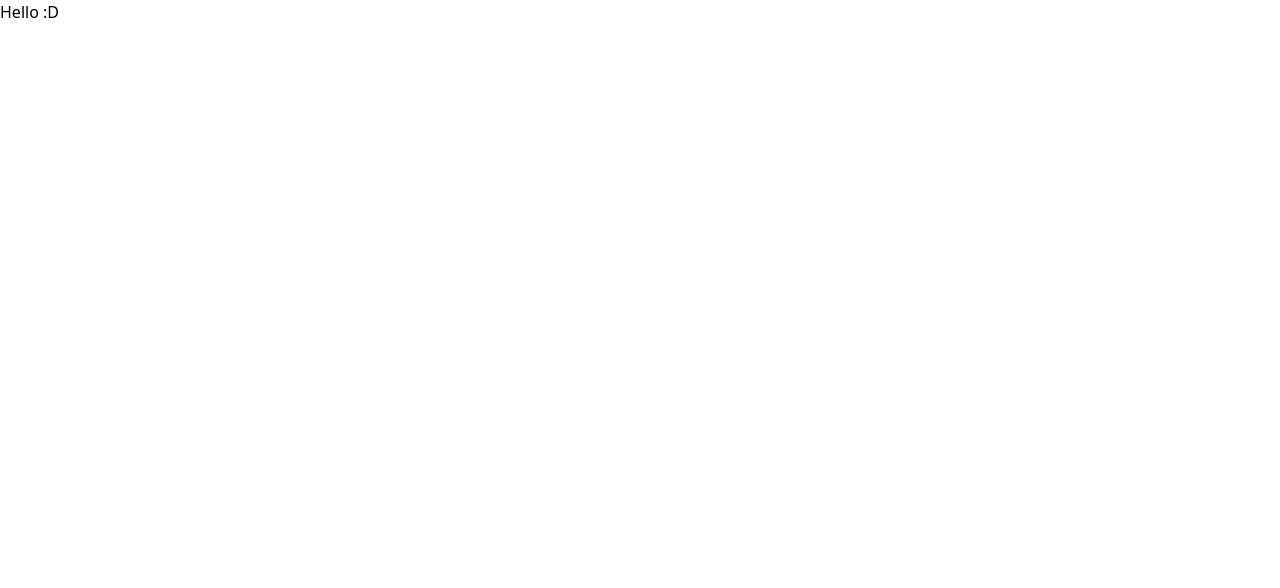
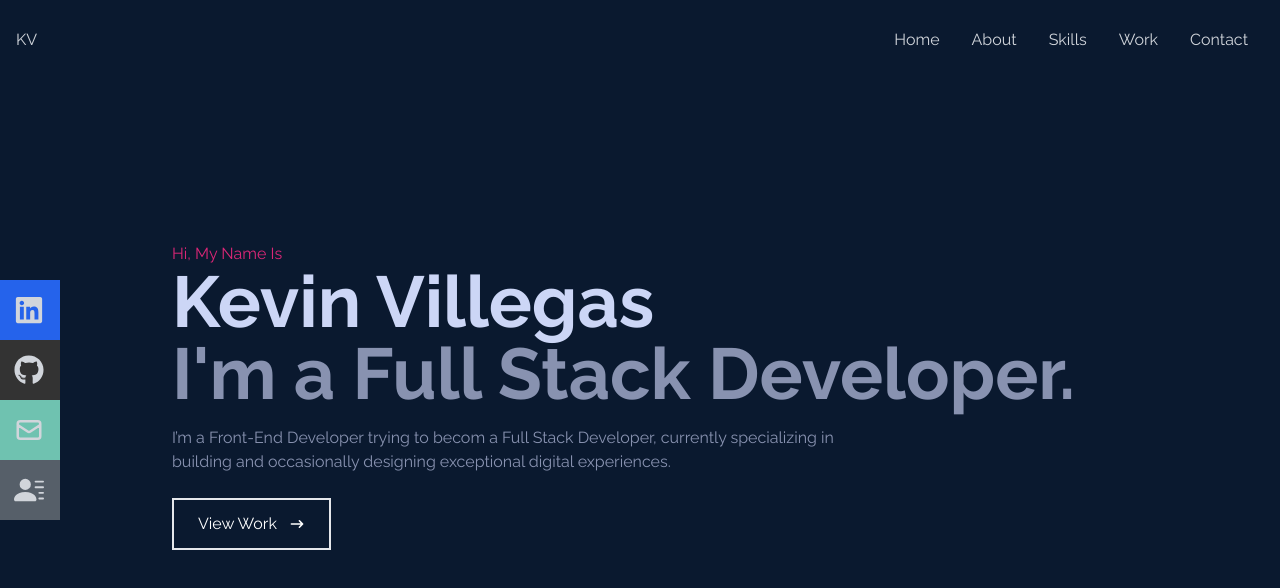
Before and after one commit to Kev-Villegas/personal-portfolio, a React (Vite) app: page / in a window 1280 px wide. Shown: the top 588 px of the page. Built offline with nearby package versions, Linux system fonts and the light colour scheme.

Commit message:
Configuring the css for tailwind and new component

```diff
--- a/package.json
+++ b/package.json
@@ -12,7 +12,8 @@
   "dependencies": {
     "react": "^18.2.0",
     "react-dom": "^18.2.0",
-    "react-icons": "^4.11.0"
+    "react-icons": "^4.11.0",
+    "react-scroll": "^1.8.9"
   },
   "devDependencies": {
     "@types/react": "^18.2.15",
--- a/src/App.jsx
+++ b/src/App.jsx
@@ -1,11 +1,13 @@
+import Home from "./components/Home";
+import Navbar from "./components/Navbar";
+
 function App() {
   return (
-    <>
-      <div>
-        <h1>Hello :D</h1>
-      </div>
-    </>
-  );
+    <div>
+      <Navbar />
+      <Home />
+    </div>
+  )
 }
 
 export default App;
--- /dev/null
+++ b/src/components/Home.jsx
@@ -0,0 +1,37 @@
+import React from 'react';
+import { HiArrowNarrowRight } from 'react-icons/hi';
+import { Link } from 'react-scroll';
+
+const Home = () => {
+  return (
+    <div name='home' className='w-full h-screen bg-[#0a192f]'>
+      {/* Container */}
+      <div className='max-w-[1000px] mx-auto px-8 flex flex-col justify-center h-full'>
+        <p className='text-pink-600'>Hi, My Name Is</p>
+        <h1 className='text-4xl sm:text-7xl font-bold text-[#ccd6f6]'>
+          Kevin Villegas
+        </h1>
+        <h2 className='text-4xl sm:text-7xl font-bold text-[#8892b0]'>
+          I'm a Full Stack Developer.
+        </h2>
+        <p className='text-[#8892b0] py-4 max-w-[700px]'>
+          I’m a Front-End Developer trying to becom a Full Stack Developer,
+          currently specializing in building and occasionally designing
+          exceptional digital experiences.
+        </p>
+        <div>
+          <button className='text-white group border-2 px-6 py-3 my-2 flex items-center hover:bg-pink-600 hover:border-pink-600'>
+          <Link to='home' smooth={true} duration={500}>
+            View Work
+          </Link>
+            <span className='group-hover:rotate-90 duration-300'>
+              <HiArrowNarrowRight className='ml-3 ' />
+            </span>
+          </button>
+        </div>
+      </div>
+    </div>
+  );
+};
+
+export default Home;
--- /dev/null
+++ b/src/components/Navbar.jsx
@@ -0,0 +1,137 @@
+import React, { useState } from 'react';
+import {
+  FaBars,
+  FaTimes,
+  FaGithub,
+  FaLinkedin,
+} from 'react-icons/fa';
+import { HiOutlineMail } from 'react-icons/hi';
+import { BsFillPersonLinesFill } from 'react-icons/bs';
+import { Link } from 'react-scroll';
+
+const Navbar = () => {
+  const [nav, setNav] = useState(false);
+  const handleClick = () => setNav(!nav);
+
+  return (
+    <div className='fixed w-full h-[80px] flex justify-between items-center px-4 bg-[#0a192f] text-gray-300'>
+      <div>
+        <h3>KV</h3>
+      </div>
+
+      {/* menu */}
+      <ul className='hidden md:flex'>
+        <li>
+          <Link to='home' smooth={true} duration={500}>
+            Home
+          </Link>
+        </li>
+        <li>
+          <Link to='about' smooth={true} duration={500}>
+            About
+          </Link>
+        </li>
+        <li>
+          <Link to='skills' smooth={true} duration={500}>
+            Skills
+          </Link>
+        </li>
+        <li>
+          <Link to='work' smooth={true} duration={500}>
+            Work
+          </Link>
+        </li>
+        <li>
+          <Link to='contact' smooth={true} duration={500}>
+            Contact
+          </Link>
+        </li>
+      </ul>
+
+      {/* Hamburger */}
+      <div onClick={handleClick} className='md:hidden z-10'>
+        {!nav ? <FaBars /> : <FaTimes />}
+      </div>
+
+      {/* Mobile menu */}
+      <ul
+        className={
+          !nav
+            ? 'hidden'
+            : 'absolute top-0 left-0 w-full h-screen bg-[#0a192f] flex flex-col justify-center items-center'
+        }
+      >
+        <li className='py-6 text-4xl'>
+          <Link onClick={handleClick} to='home' smooth={true} duration={500}>
+            Home
+          </Link>
+        </li>
+        <li className='py-6 text-4xl'>
+          {' '}
+          <Link onClick={handleClick} to='about' smooth={true} duration={500}>
+            About
+          </Link>
+        </li>
+        <li className='py-6 text-4xl'>
+          {' '}
+          <Link onClick={handleClick} to='skills' smooth={true} duration={500}>
+            Skills
+          </Link>
+        </li>
+        <li className='py-6 text-4xl'>
+          {' '}
+          <Link onClick={handleClick} to='work' smooth={true} duration={500}>
+            Work
+          </Link>
+        </li>
+        <li className='py-6 text-4xl'>
+          {' '}
+          <Link onClick={handleClick} to='contact' smooth={true} duration={500}>
+            Contact
+          </Link>
+        </li>
+      </ul>
+
+      {/* Social icons */}
+      <div className='hidden lg:flex fixed flex-col top-[35%] left-0'>
+        <ul>
+          <li className='w-[160px] h-[60px] flex justify-between items-center ml-[-100px] hover:ml-[-10px] duration-300 bg-blue-600'>
+            <a
+              className='flex justify-between items-center w-full text-gray-300'
+              href='https://www.linkedin.com/in/kevin--villegas/'
+              target='_blank'
+            >
+              Linkedin <FaLinkedin size={30} />
+            </a>
+          </li>
+          <li className='w-[160px] h-[60px] flex justify-between items-center ml-[-100px] hover:ml-[-10px] duration-300 bg-[#333333]'>
+            <a
+              className='flex justify-between items-center w-full text-gray-300'
+              href='/'
+            >
+              Github <FaGithub size={30} />
+            </a>
+          </li>
+          <li className='w-[160px] h-[60px] flex justify-between items-center ml-[-100px] hover:ml-[-10px] duration-300 bg-[#6fc2b0]'>
+            <a
+              className='flex justify-between items-center w-full text-gray-300'
+              href='/'
+            >
+              Email <HiOutlineMail size={30} />
+            </a>
+          </li>
+          <li className='w-[160px] h-[60px] flex justify-between items-center ml-[-100px] hover:ml-[-10px] duration-300 bg-[#565f69]'>
+            <a
+              className='flex justify-between items-center w-full text-gray-300'
+              href='/'
+            >
+              Resume <BsFillPersonLinesFill size={30} />
+            </a>
+          </li>
+        </ul>
+      </div>
+    </div>
+  );
+};
+
+export default Navbar
--- a/src/index.css
+++ b/src/index.css
@@ -1,3 +1,31 @@
+@import url('https://fonts.googleapis.com/css2?family=Raleway:wght@300;400;500;600;700;800;900&display=swap');
+
 @tailwind base;
 @tailwind components;
 @tailwind utilities;
+
+
+@layer base {
+    body {
+        @apply font-[Raleway];
+    }
+    li {
+        @apply px-4;
+        @apply cursor-pointer
+    }
+}
+
+.content-div {
+    background-repeat: no-repeat;
+    background-size: cover;
+    background-position: center;
+    height: 250px;
+}
+
+.content-div:hover {
+    background-image: linear-gradient(
+        to right,
+        rgba(112, 157, 255, 0.8),
+        hsla(242, 74%, 61%, 0.8)
+    )!important;
+}
```
Also changed, not shown: 1 other file (tests, documents, lock files or other folders).
